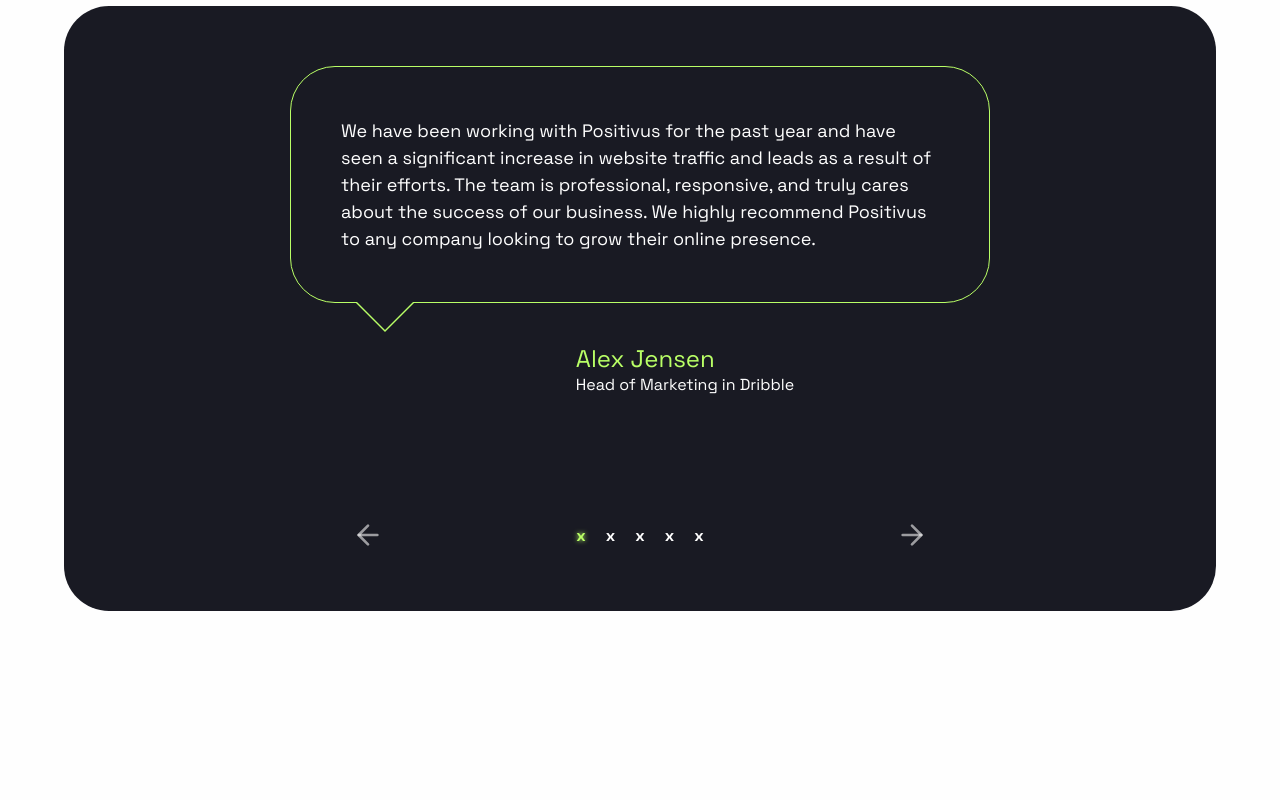
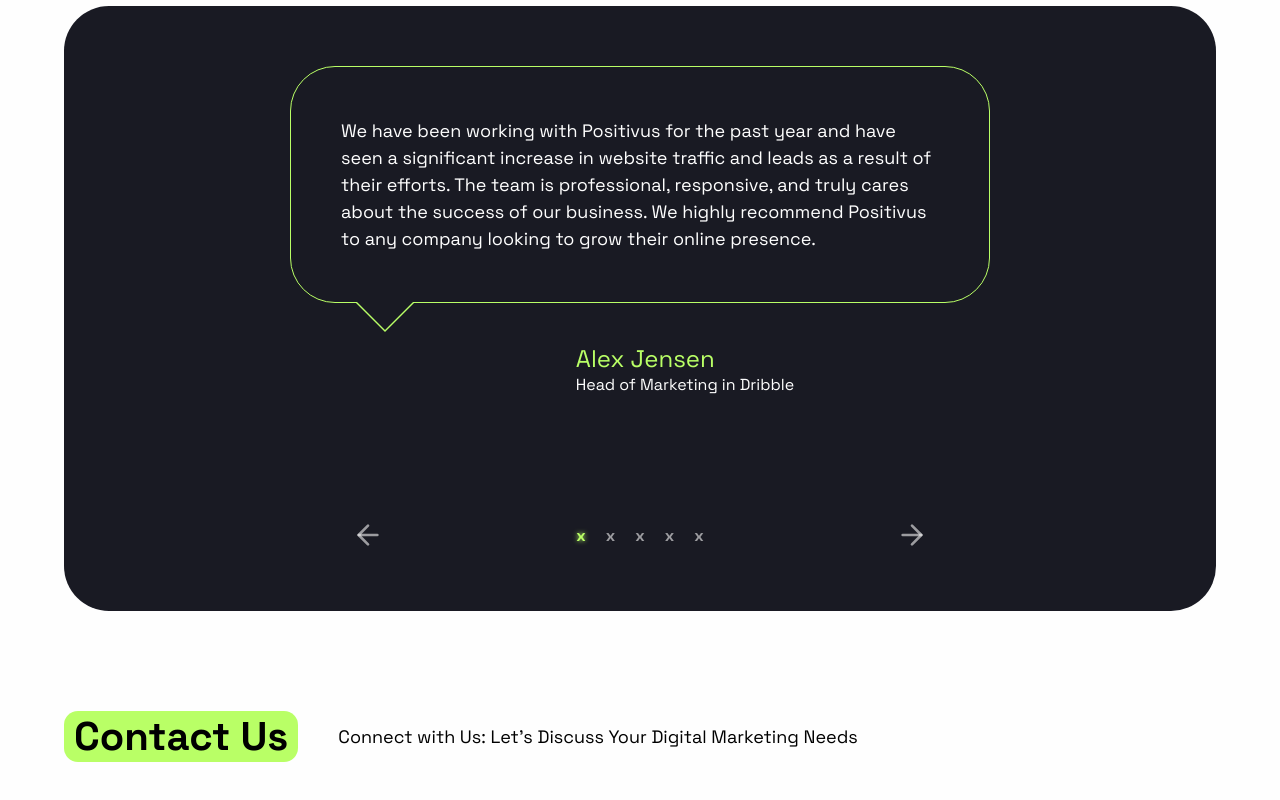
Before and after one commit to Git-Darkmoon/Positivus, a Next.js app: page / in a window 1280 px wide. Shown: the part 5474-6274 px from the top of the page. Before the commit the page ends 6125 px from the top, so only its background shows below. Built offline with nearby package versions, Linux system fonts and the light colour scheme.

Commit message:
chore($contact): add contact section

```diff
--- a/src/app/index.scss
+++ b/src/app/index.scss
@@ -492,6 +492,7 @@ body {
     gap: 20px;
     user-select: none;
     font-weight: 700;
+    color: rgba($color: vars.$gray, $alpha: 0.6);
 
     .active {
       color: vars.$green;
--- a/src/app/page.tsx
+++ b/src/app/page.tsx
@@ -1,4 +1,5 @@
 import CaseStudies from "@/components/CaseStudies/CaseStudies"
+import Contact from "@/components/Contact/Contact"
 import Hero from "@/components/Hero/Hero"
 import Services from "@/components/Services/Services"
 import Team from "@/components/Team/Team"
@@ -14,6 +15,7 @@ function Home() {
       <WorkingProcess />
       <Team />
       <Testimonials />
+      <Contact />
     </>
   )
 }
--- /dev/null
+++ b/src/components/Contact/Contact.tsx
@@ -0,0 +1,11 @@
+import SectionTitle from "../Global/SectionTitle"
+
+function Contact() {
+  return (
+    <SectionTitle
+      title="Contact Us"
+      text="Connect with Us: Let's Discuss Your Digital Marketing Needs"
+    />
+  )
+}
+export default Contact
```
